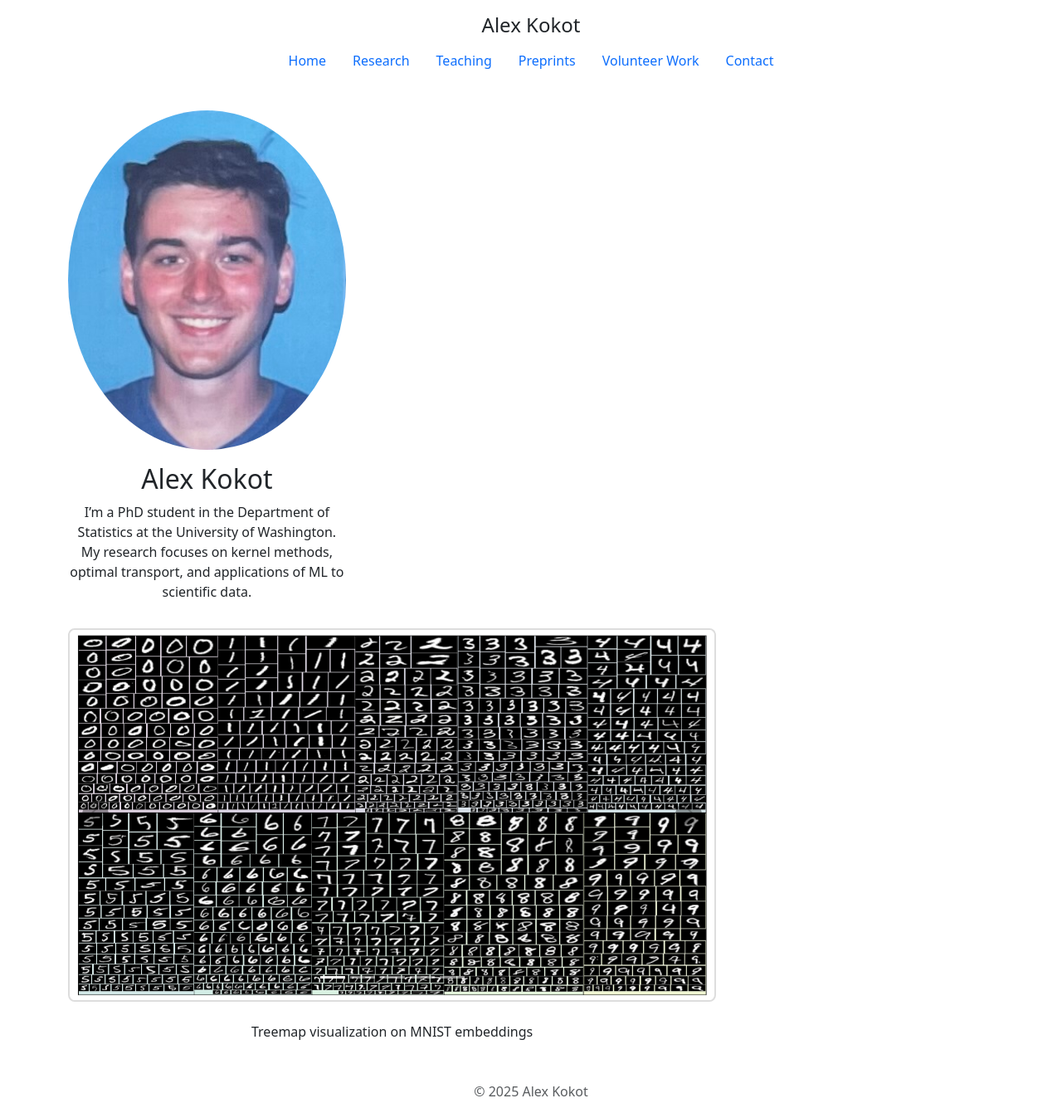
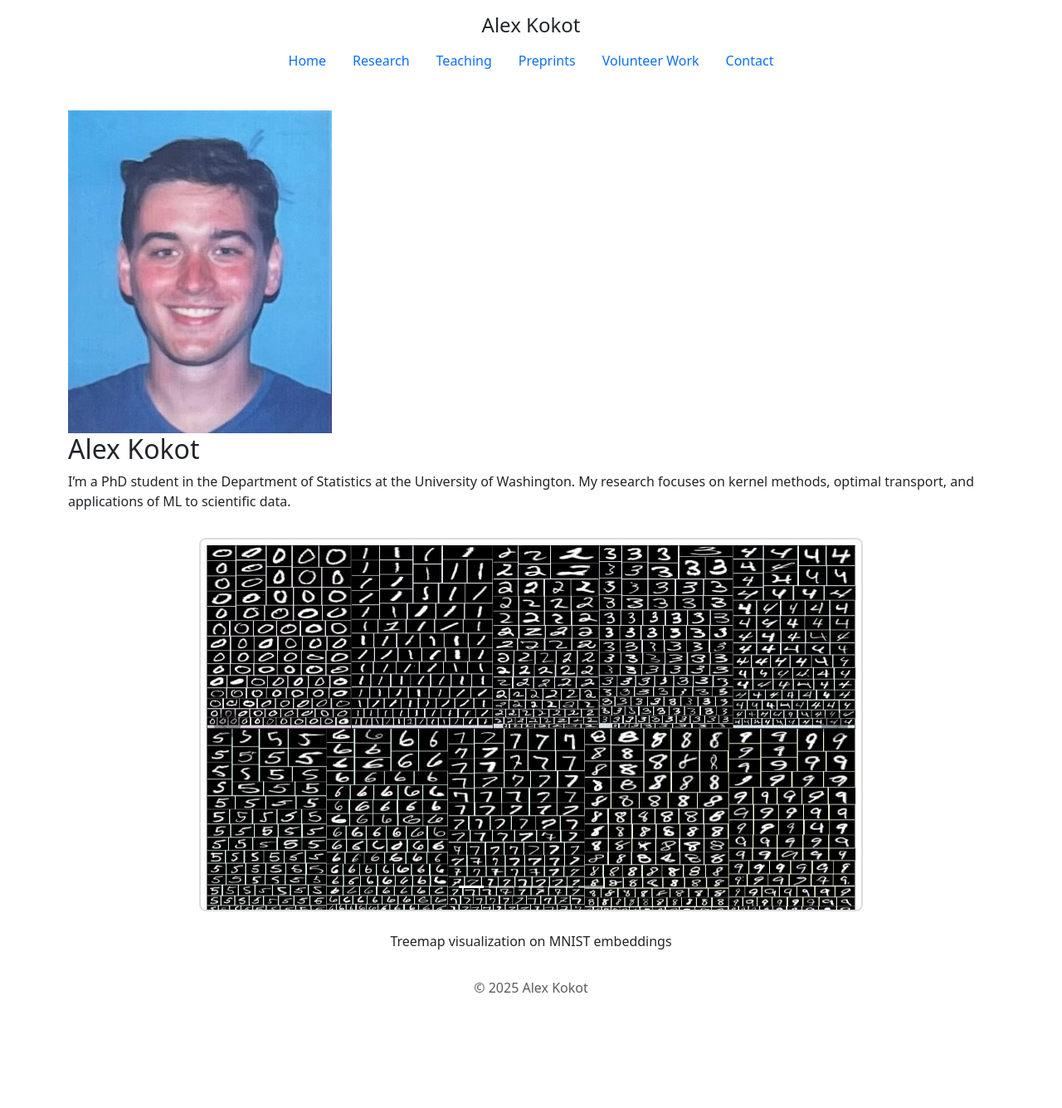
Before and after one commit to amkokot/alex_kokot, a Jekyll site: the page built from index.md, in a window 1280 px wide. Shown: the whole page at 83% size. Built offline with Jekyll 4.4.1, drawn with Linux system fonts in a browser that asks for light colours; a style sheet for code colours, icons or effects is not loaded; after the commit the page ends 1210 px from its top, so only the background shows below that.

Commit message:
carousel fix

```diff
--- a/assets/CSS/styles.css
+++ b/assets/CSS/styles.css
@@ -1,88 +1,79 @@
-/* assets/css/styles.css */
+/* assets/CSS/styles.css */
 
-/* ─── Two-column intro + carousel layout ───────────────────────────────── */
-.intro-carousel-container {
-  display: flex;
-  flex-wrap: wrap;
-  align-items: center;
-  gap: 1rem;
-  margin-bottom: 2rem;
-}
-.intro-col {
-  flex: 0 0 30%;
-  max-width: 30%;
-  text-align: center;
-}
-.intro-photo {
-  width: 100%;
-  height: auto;
-  border-radius: 50%;
-  margin-bottom: 1rem;
-}
-.carousel-col {
-  flex: 0 0 70%;
-  max-width: 70%;
+/* ─── 1. Carousel Frame ───────────────────────────────────────────────── */
+#researchCarousel {
+  width: 800px;               /* fixed frame width */
+  max-width: 100%;            /* allow shrink on small screens */
+  height: 450px;              /* fixed frame height */
+  margin: 2rem auto;          /* center it vertically and horizontally */
+  position: relative;         /* for controls positioning */
+  border: 2px solid #ddd;     /* light gray border */
+  border-radius: 8px;         /* rounded corners */
+  overflow: hidden;           /* hide overflow */
+  background: #fff;           /* white backdrop */
 }
 
-/* ─── Carousel Frame & Sizing ─────────────────────────────────────────── */
-#researchCarousel {
-  width: 800px;               /* fixed frame width */
-  max-width: 100%;            /* shrink on mobile */
-  height: 450px;              /* fixed frame height */
-  margin: 0 auto;
-  position: relative;
-  border: 2px solid #ddd;
-  border-radius: 8px;
-  overflow: hidden;
-  background: #fff;
-}
-#researchCarousel .carousel-inner {
+/* ─── 2. Hide/Show Slides for Proper Animation ────────────────────────── */
+/* By default, hide every slide */
+#researchCarousel .carousel-item {
+  display: none;
   width: 100%;
   height: 100%;
+  /* smooth slide transitions (horizontal) */
+  transition: transform 0.6s ease;
 }
 
-/* ─── Show/Hide Slides for Proper Animation ───────────────────────────── */
-#researchCarousel .carousel-item {
-  display: none;              /* hide non-active slides */
-  width: 100%;
-  height: 100%;
-}
+/* Show the active slide AND the incoming/outgoing ones so Bootstrap can animate them */
 #researchCarousel .carousel-item.active,
 #researchCarousel .carousel-item-next,
 #researchCarousel .carousel-item-prev {
-  display: flex;              /* show active/incoming/outgoing */
+  display: flex;              /* flex so we can center the image */
   align-items: center;
   justify-content: center;
 }
 
-/* ─── Image Letterboxing ───────────────────────────────────────────────── */
+/* ─── 2a. Optional Fade Support ───────────────────────────────────────── */
+/* If you remove 'carousel-fade' from your HTML, you can ignore this block.
+   If you keep 'carousel-fade', this will cross-fade slides instead of sliding. */
+#researchCarousel.carousel-fade .carousel-item {
+  opacity: 0;
+  transition: opacity 0.5s ease;
+}
+#researchCarousel.carousel-fade .carousel-item.active,
+#researchCarousel.carousel-fade .carousel-item-next.carousel-item-start,
+#researchCarousel.carousel-fade .carousel-item-prev.carousel-item-end {
+  opacity: 1;
+}
+
+/* ─── 3. Letterbox Images ─────────────────────────────────────────────── */
 #researchCarousel .carousel-item img {
   width: 100%;
   height: 100%;
-  object-fit: contain;
+  object-fit: contain;        /* preserve aspect ratio with letterboxing */
+  margin: auto;               /* center if image smaller in one dimension */
 }
 
-/* ─── Prev/Next Controls ───────────────────────────────────────────────── */
+/* ─── 4. Prev/Next Controls ───────────────────────────────────────────── */
 #researchCarousel .carousel-control-prev,
 #researchCarousel .carousel-control-next {
-  width: 8%;
+  width: 8%;                  /* narrow hit area */
   top: 50%;
   transform: translateY(-50%);
 }
 
-/* ─── Arrow Icons ──────────────────────────────────────────────────────── */
+/* ─── 5. Arrow Icons ─────────────────────────────────────────────────── */
 #researchCarousel .carousel-control-prev-icon,
 #researchCarousel .carousel-control-next-icon {
-  filter: invert(1);
-  background-color: rgba(255,255,255,0.7);
+  filter: invert(1);                          /* turn default white → black */
+  background-color: rgba(255,255,255,0.7);    /* white halo */
   border-radius: 50%;
   padding: 8px;
 }
 
-/* ─── Caption Below Carousel ───────────────────────────────────────────── */
+/* ─── 6. Caption Below Carousel ──────────────────────────────────────── */
 #carouselCaption {
   margin: 0.5rem auto;
   text-align: center;
-  color: #000;
+  color: #000;             /* black text */
   font-size: 1rem;
 }
```
